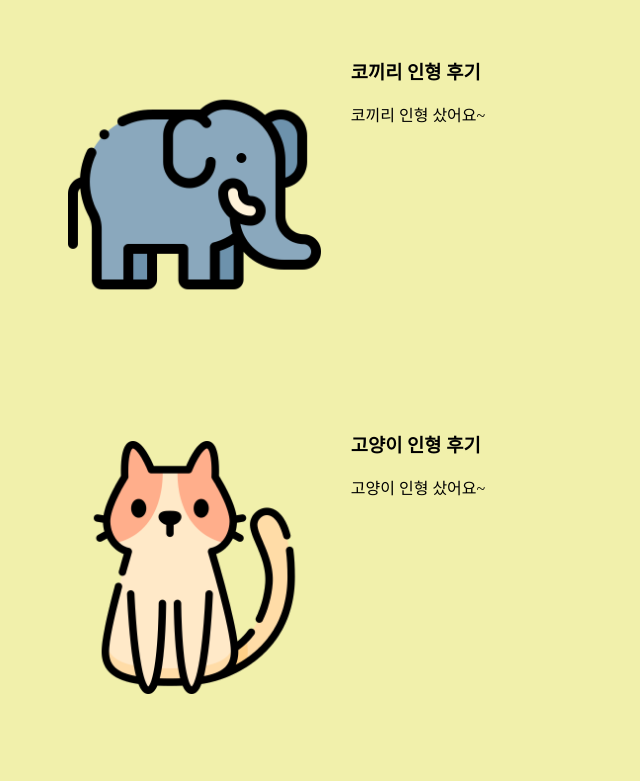
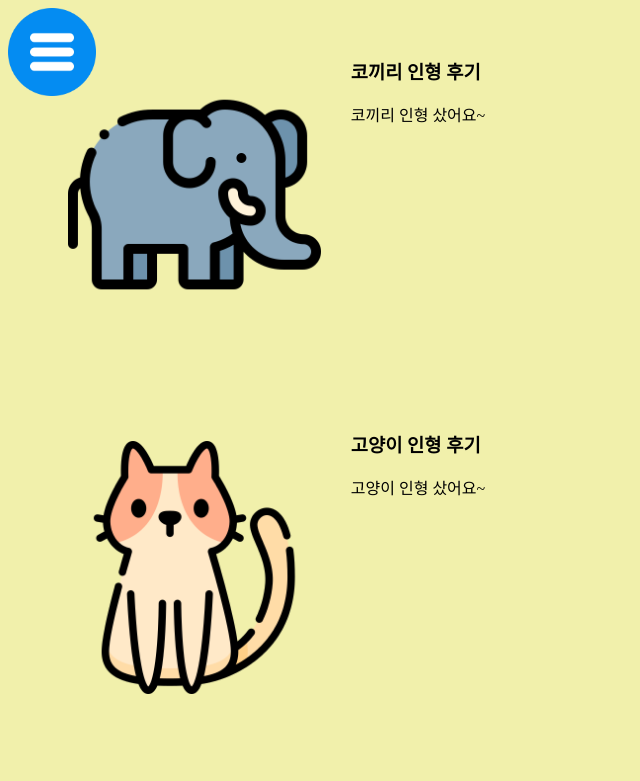
Before and after one commit to amamj05/html_repo, a plain HTML site: page review_page.html in a window 1280 px wide. Shown: the top 781 px of the page, without its empty margins (0-640 px from the left). Drawn offline with Linux system fonts and the light colour scheme.

Commit message:
menu-bar create

```diff
--- a/review_page.html
+++ b/review_page.html
@@ -9,6 +9,7 @@
         body {
             background-size: cover;
             background-color: rgb(241, 240, 171);
+            position:relative;
 
         }
 
@@ -31,15 +32,22 @@
             flex-direction: column-reverse;
         }
 
-        img {
+        .box img {
             width: 20%;
             float: left;
             padding: 30px;
+        }
+
+        #menu_bar{
+            width: 7%;
+            position: absolute;
         }
     </style>
 </head>
 
 <body>
+
+    <img src="/img/menu-bar.png" alt="" id="menu_bar" onclick="">
 
     <div class="review_container" id="review_card">
         <div class="box">
```
Also changed, not shown: index.html (+1 -1 lines), img/menu-bar.png (added).
